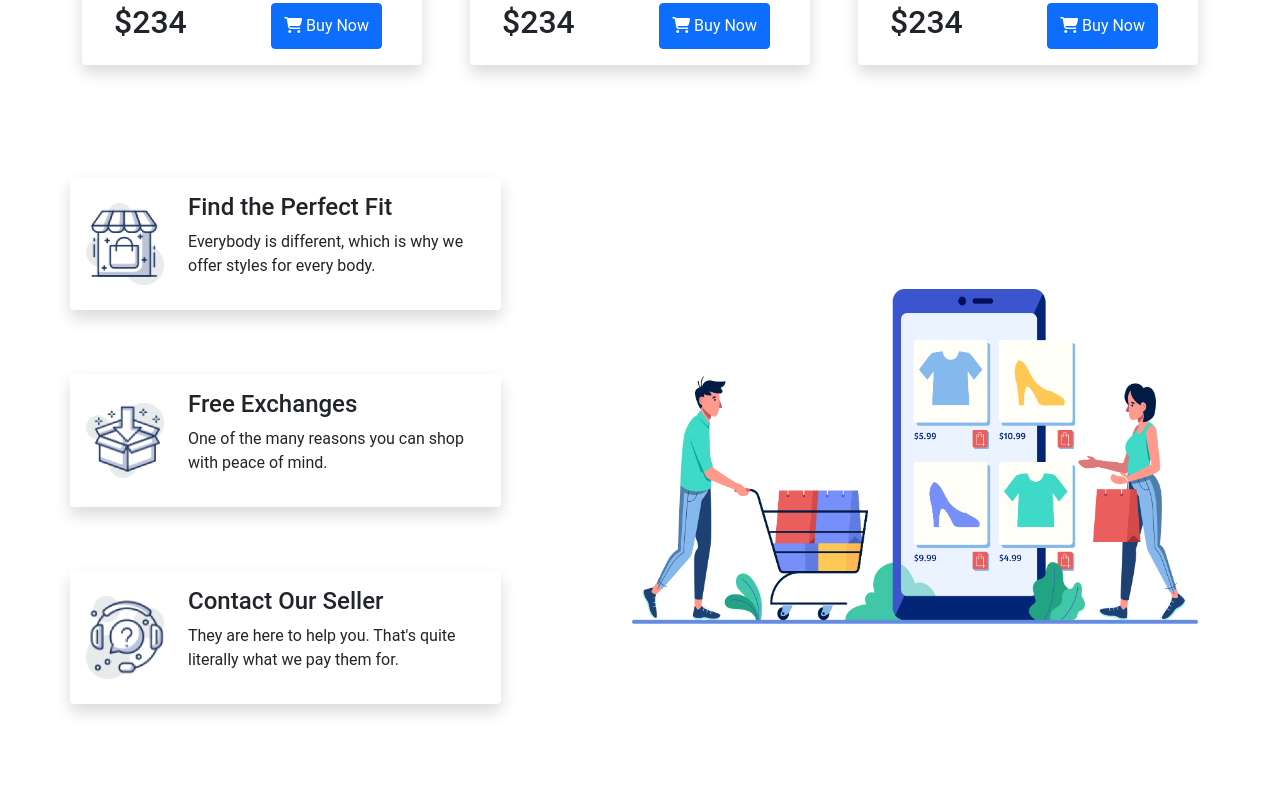
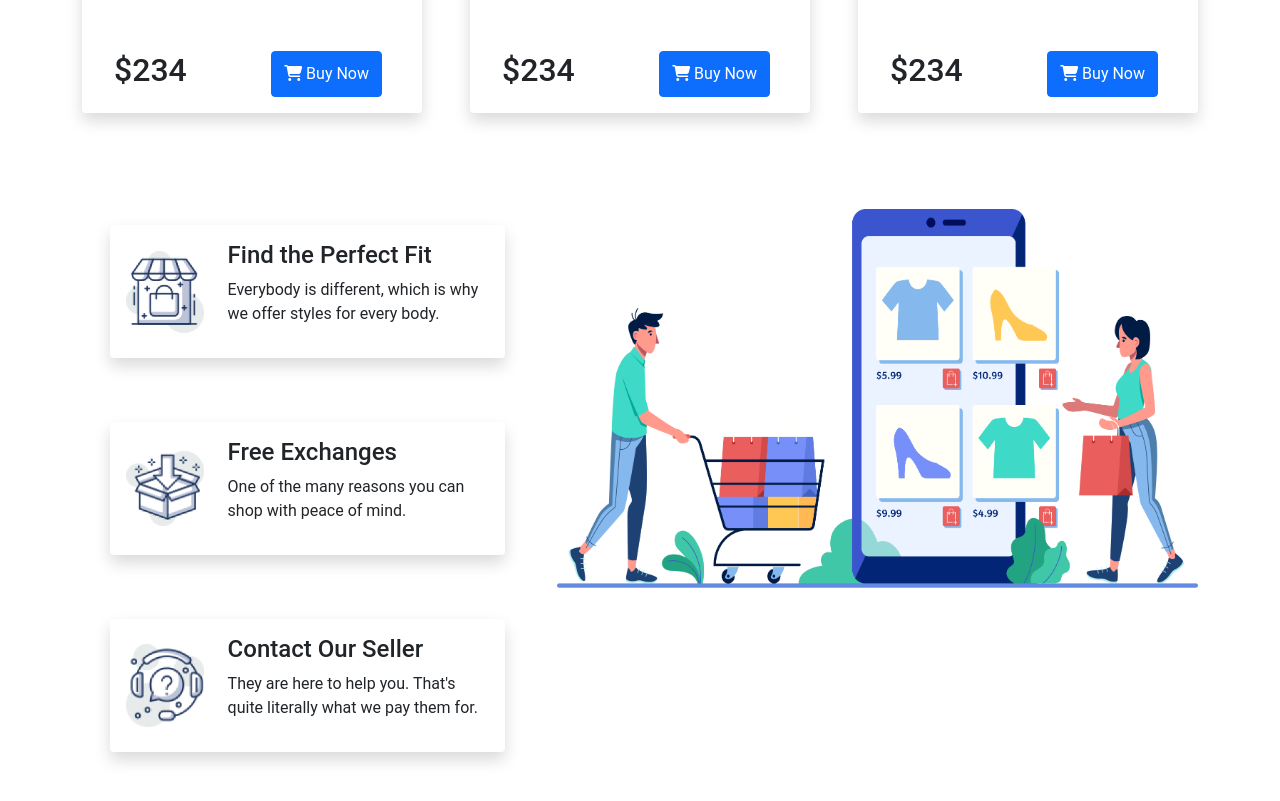
Before and after one commit to hossainahmed359/Nike-React-Bootstrap, a plain HTML site: page index.html in a window 1280 px wide. Shown: the part 1833-2634 px from the top of the page. Drawn offline with nearby package versions, Linux system fonts and the light colour scheme.

Commit message:
margin auto adde

```diff
--- a/index.html
+++ b/index.html
@@ -20,7 +20,7 @@
     <!--========== Header-Start ========== -->
     <header>
         <!-- Navigation-Start -->
-        <div class="naivgation">
+        <div class="naivgation mb-3">
             <nav class="navbar navbar-expand-lg navbar-light bg-light">
                 <div class="container">
                     <a class="navbar-brand" href="#">
@@ -53,10 +53,10 @@
         <!-- Navigation-End -->
 
         <!-- Slider-Start -->
-        <div class="slider">
+        <div class="slider my-5">
             <div class="container">
                 <div id="carouselExampleControls" class="carousel slide" data-bs-ride="carousel">
-                    <div class="carousel-inner bg-danger">
+                    <div class="carousel-inner">
                         <div class="carousel-item active">
                             <div class="row">
                                 <div class="col-6">
@@ -310,12 +310,12 @@
         <!-- Bottom-Section -->
         <section>
             <div class="container my-5 py-5">
-                <div class="d-flex align-items-center">
-                    <div class="item">
+                <div class="row">
+                    <div class="item col-lg-5 col-md-12">
                         <!-- Nested-Row-below -->
                         <div class="row">
                             <div
-                                class="single-item my-3 col-9 d-flex justify-contentstart align-items-center shadow p-3 mb-5 bg-body rounded">
+                                class="single-item my-3 mx-md-auto col-10 d-flex align-items-center shadow p-3 mb-5 bg-body rounded">
                                 <div>
                                     <img src="icons/image 12.png" width="78" class="me-4" alt="">
                                 </div>
@@ -326,7 +326,7 @@
                                 </div>
                             </div>
                             <div
-                                class="single-item my-3 col-9 d-flex justify-contentstart align-items-center shadow p-3 mb-5 bg-body rounded">
+                                class="single-item my-3 mx-md-auto col-10 d-flex align-items-center shadow p-3 mb-5 bg-body rounded">
                                 <div>
                                     <img src="icons/image 13.png" width="78" class="me-4" alt="">
                                 </div>
@@ -337,7 +337,7 @@
                                 </div>
                             </div>
                             <div
-                                class="single-item my-3 col-9 d-flex justify-contentstart align-items-center shadow p-3 mb-5 bg-body rounded">
+                                class="single-item my-3 mx-md-auto col-10 d-flex align-items-center shadow p-3 mb-5 bg-body rounded">
                                 <div>
                                     <img src="icons/image 14.png" width="78" class="me-4" alt="">
                                 </div>
@@ -350,7 +350,7 @@
 
                         </div>
                     </div>
-                    <div class="item">
+                    <div class="item col-lg-7 col-md-12">
                         <img src="icons/XMLID 1.png" class="w-100" alt="">
                     </div>
                 </div>
```
